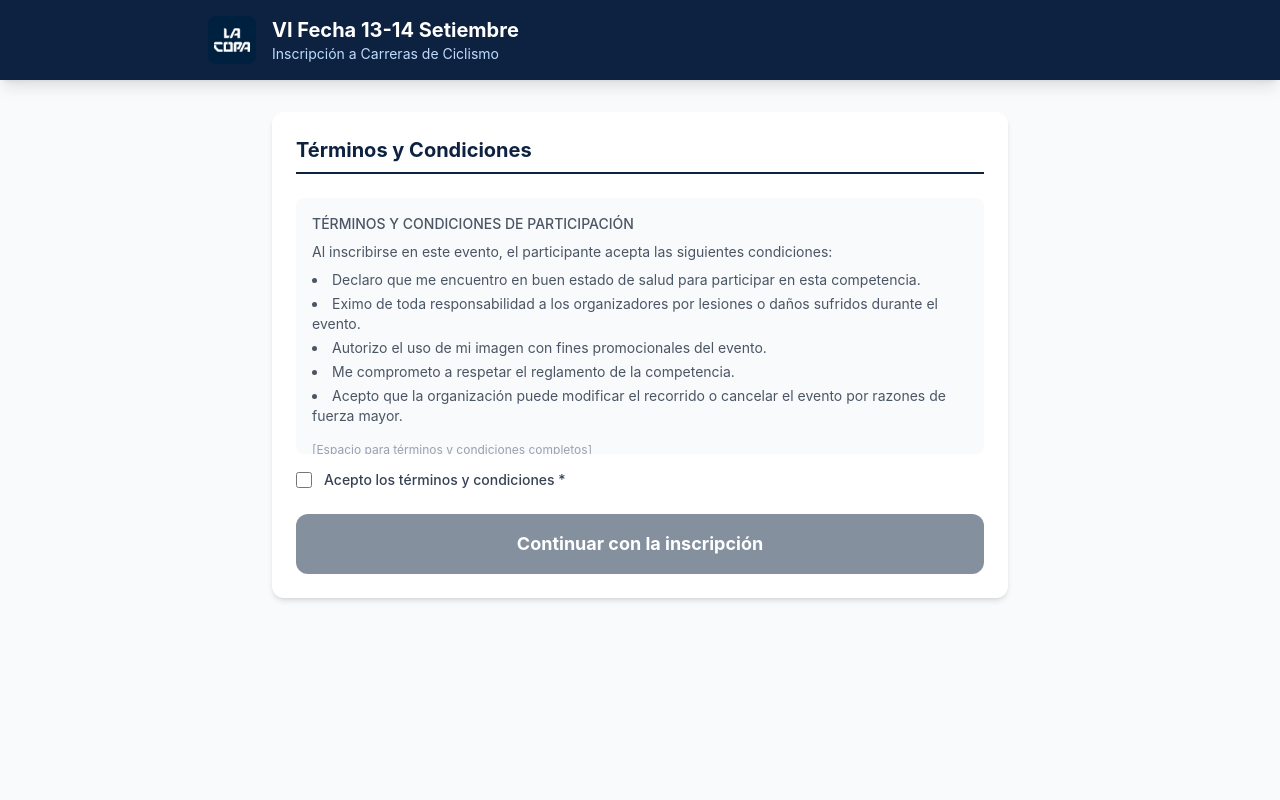
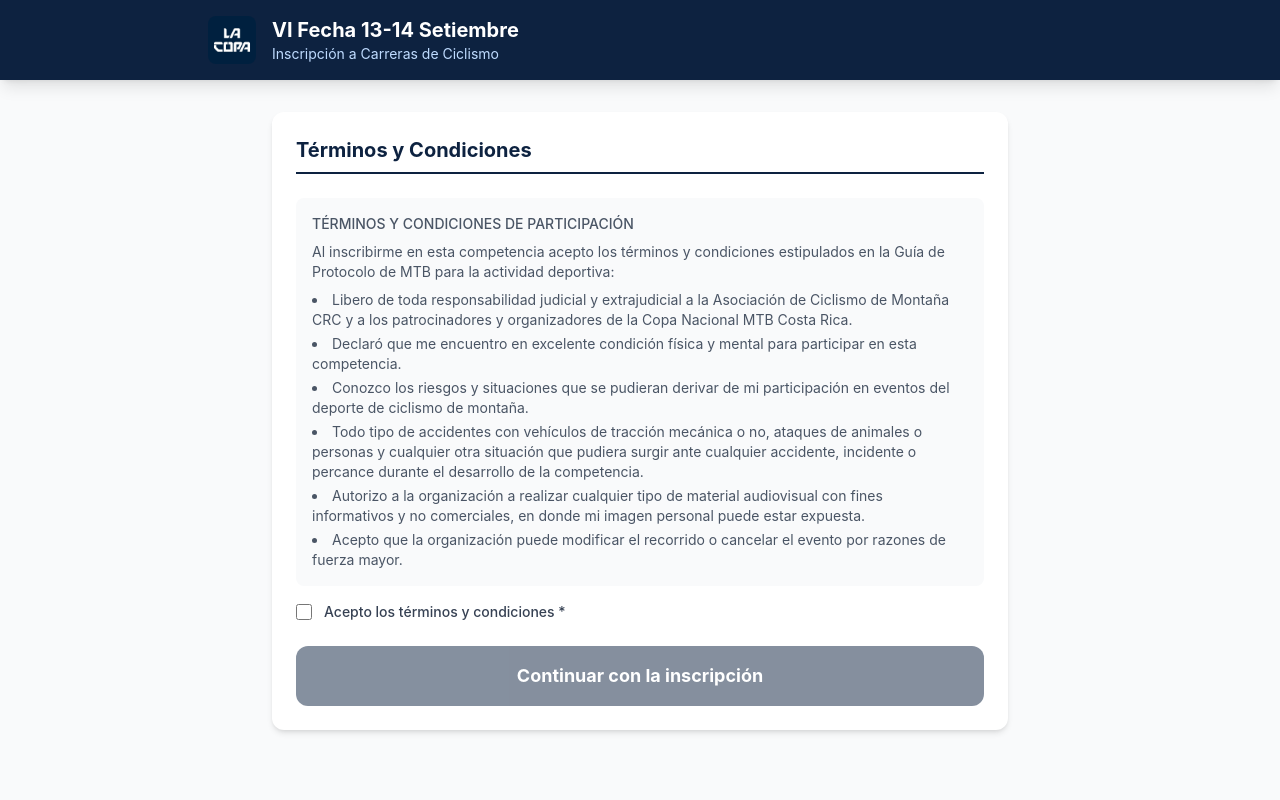
Before and after one commit to Nancyms1012/formulario-inscripciones, a Next.js app: page /inscripcion/copa in a window 1280 px wide. Shown: the top 800 px of the page. Built offline with nearby package versions, Linux system fonts and the light colour scheme.

Commit message:
Update terms and conditions with correct text
- Moved T&C content to separate constants file (src/lib/terminos.ts)
- Renders T&C dynamically from constants to avoid Turbopack parse issues
- Updated text per organization requirements

```diff
--- a/src/components/FormularioInscripcion.tsx
+++ b/src/components/FormularioInscripcion.tsx
@@ -1,6 +1,7 @@
 'use client';
 
 import { useState, useEffect } from 'react';
+import { TERMINOS_CONDICIONES } from '@/lib/terminos';
 import {
   getAvailableCategories,
   EVENTS,
@@ -214,17 +215,14 @@ export default function FormularioInscripcion({ modo }: { modo: 'copa' | 'kids'
           <h2 className="text-xl font-bold text-[#0d2240] mb-6 pb-2 border-b-2 border-[#0d2240]">
             Términos y Condiciones
           </h2>
-          <div className="bg-gray-50 rounded-lg p-4 max-h-64 overflow-y-auto mb-4 text-sm text-gray-600">
-            <p className="font-medium mb-2">TÉRMINOS Y CONDICIONES DE PARTICIPACIÓN</p>
-            <p className="mb-2">Al inscribirse en este evento, el participante acepta las siguientes condiciones:</p>
+          <div className="bg-gray-50 rounded-lg p-4 mb-4 text-sm text-gray-600">
+            <p className="font-medium mb-2">{TERMINOS_CONDICIONES.titulo}</p>
+            <p className="mb-2">{TERMINOS_CONDICIONES.introduccion}</p>
             <ul className="list-disc list-inside space-y-1">
-              <li>Declaro que me encuentro en buen estado de salud para participar en esta competencia.</li>
-              <li>Eximo de toda responsabilidad a los organizadores por lesiones o daños sufridos durante el evento.</li>
-              <li>Autorizo el uso de mi imagen con fines promocionales del evento.</li>
-              <li>Me comprometo a respetar el reglamento de la competencia.</li>
-              <li>Acepto que la organización puede modificar el recorrido o cancelar el evento por razones de fuerza mayor.</li>
+              {TERMINOS_CONDICIONES.puntos.map((punto, i) => (
+                <li key={i}>{punto}</li>
+              ))}
             </ul>
-            <p className="mt-4 text-xs text-gray-400">[Espacio para términos y condiciones completos]</p>
           </div>
           <div className="flex items-center gap-3 mb-6">
             <input type="checkbox" id="terminos" checked={aceptaTerminos}
--- /dev/null
+++ b/src/lib/terminos.ts
@@ -0,0 +1,13 @@
+export const TERMINOS_CONDICIONES = {
+  titulo: "TÉRMINOS Y CONDICIONES DE PARTICIPACIÓN",
+  introduccion:
+    "Al inscribirme en esta competencia acepto los términos y condiciones estipulados en la Guía de Protocolo de MTB para la actividad deportiva:",
+  puntos: [
+    "Libero de toda responsabilidad judicial y extrajudicial a la Asociación de Ciclismo de Montaña CRC y a los patrocinadores y organizadores de la Copa Nacional MTB Costa Rica.",
+    "Declaró que me encuentro en excelente condición física y mental para participar en esta competencia.",
+    "Conozco los riesgos y situaciones que se pudieran derivar de mi participación en eventos del deporte de ciclismo de montaña.",
+    "Todo tipo de accidentes con vehículos de tracción mecánica o no, ataques de animales o personas y cualquier otra situación que pudiera surgir ante cualquier accidente, incidente o percance durante el desarrollo de la competencia.",
+    "Autorizo a la organización a realizar cualquier tipo de material audiovisual con fines informativos y no comerciales, en donde mi imagen personal puede estar expuesta.",
+    "Acepto que la organización puede modificar el recorrido o cancelar el evento por razones de fuerza mayor.",
+  ],
+};
```
